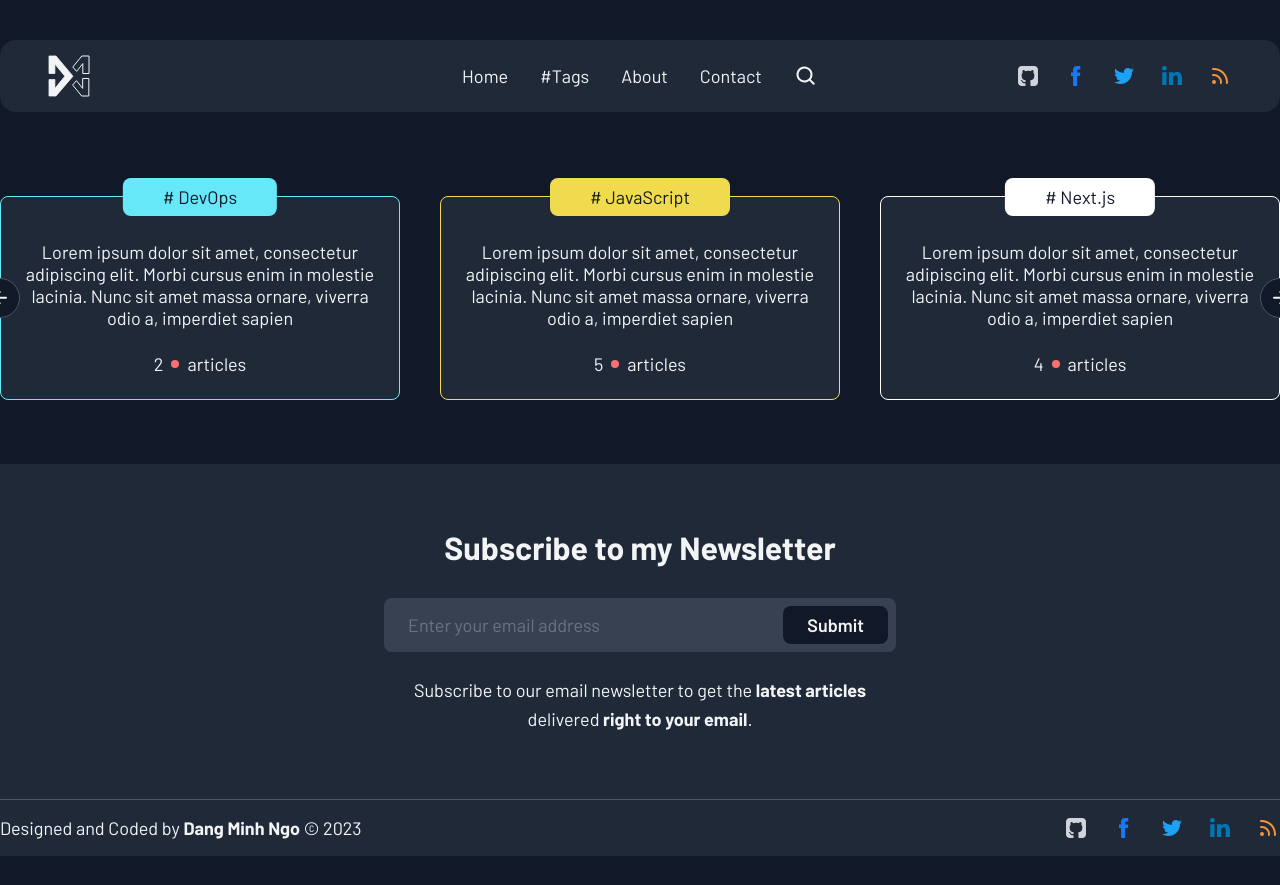
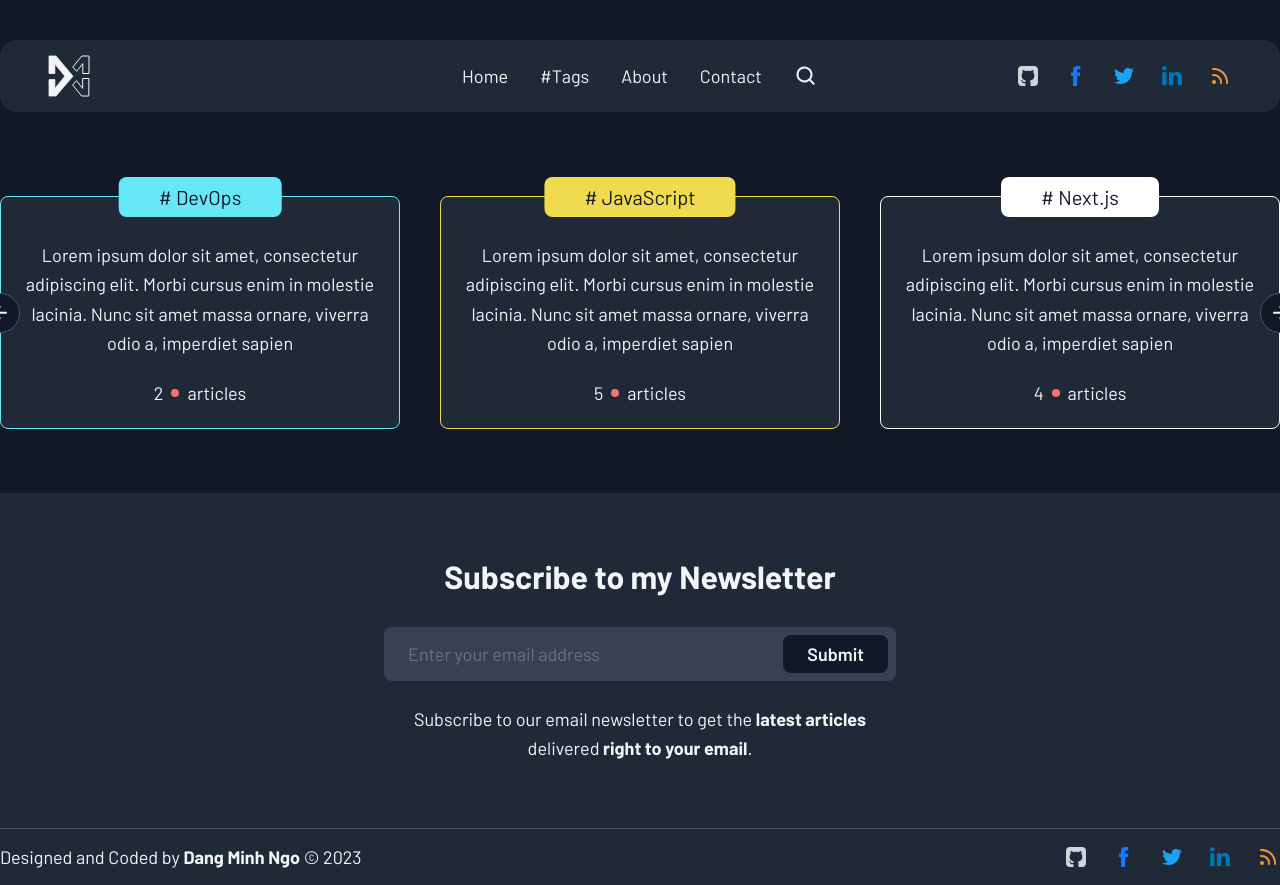
Before and after one commit to dangminhngo/blog, a Next.js app: page / in a window 1280 px wide. Before the commit the page ends 856 px from the top, so only its background shows below. Built offline with nearby package versions, Linux system fonts and the light colour scheme.

Commit message:
fix(typo): fix font size and line height

```diff
--- a/src/components/TagCarousel.tsx
+++ b/src/components/TagCarousel.tsx
@@ -23,11 +23,11 @@ export default function TagCarousel({ tags }: TagCarouselProps) {
           >
             <h6
               style={{ backgroundColor: t.color }}
-              className="absolute top-0 left-1/2 -translate-x-1/2 -translate-y-1/2 rounded-lg py-2 px-10 text-gray-900"
+              className="absolute top-0 left-1/2 -translate-x-1/2 -translate-y-1/2 text-lg rounded-lg py-2 px-10 text-gray-900"
             >
               # {t.name}
             </h6>
-            <p className="text-center">{t.description}</p>
+            <p className="text-center leading-relaxed">{t.description}</p>
             <p className="flex items-center gap-2">
               {t.numOfArticles}
               <span className="inline-block h-2 w-2 rounded-full bg-red-400">&nbsp;</span>articles
```
